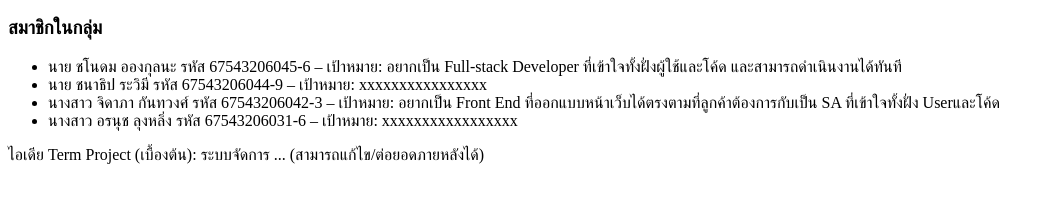
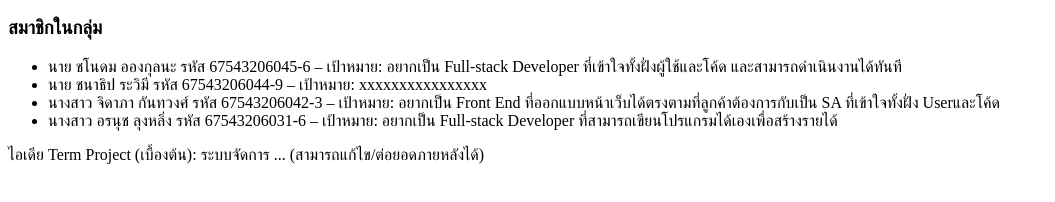
Before and after one commit to BlackglassesDev/engce301-2-2568-team-4bug, a plain HTML site: page index.html in a window 1280 px wide. Shown: the part 110-312 px from the top of the page, without its empty margins (0-1055 px from the left). Drawn offline with Linux system fonts and the light colour scheme.

Commit message:
oranuch update goal

```diff
--- a/index.html
+++ b/index.html
@@ -13,7 +13,7 @@
     <li>นาย ชโนดม อองกุลนะ รหัส 67543206045-6 – เป้าหมาย: อยากเป็น Full-stack Developer ที่เข้าใจทั้งฝั่งผู้ใช้และโค้ด และสามารถดำเนินงานได้ทันที</li>
     <li>นาย ชนาธิป  ระวิมี รหัส 67543206044-9 – เป้าหมาย: xxxxxxxxxxxxxxxx</li>
     <li>นางสาว จิดาภา กันทวงศ์ รหัส 67543206042-3 – เป้าหมาย: อยากเป็น Front End ที่ออกแบบหน้าเว็บได้ตรงตามที่ลูกค้าต้องการกับเป็น SA ที่เข้าใจทั้งฝั่ง Userและโค้ด</li>
-    <li>นางสาว อรนุช  ลุงหลิ่ง รหัส 67543206031-6 – เป้าหมาย: xxxxxxxxxxxxxxxxx</li>
+    <li>นางสาว อรนุช  ลุงหลิ่ง รหัส 67543206031-6 – เป้าหมาย: อยากเป็น Full-stack Developer ที่สามารถเขียนโปรแกรมได้เองเพื่อสร้างรายได้</li>
   </ul>
 
   <p>ไอเดีย Term Project (เบื้องต้น): ระบบจัดการ ... (สามารถแก้ไข/ต่อยอดภายหลังได้)</p>
```
